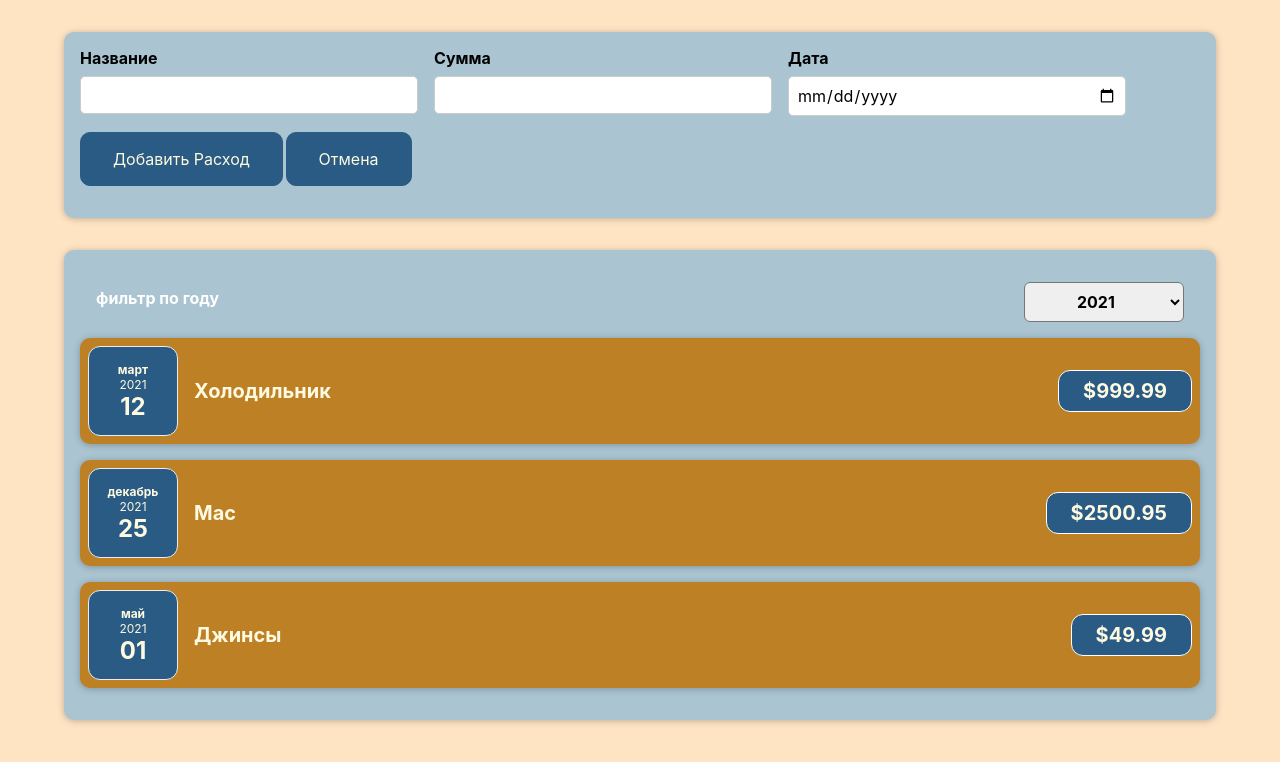
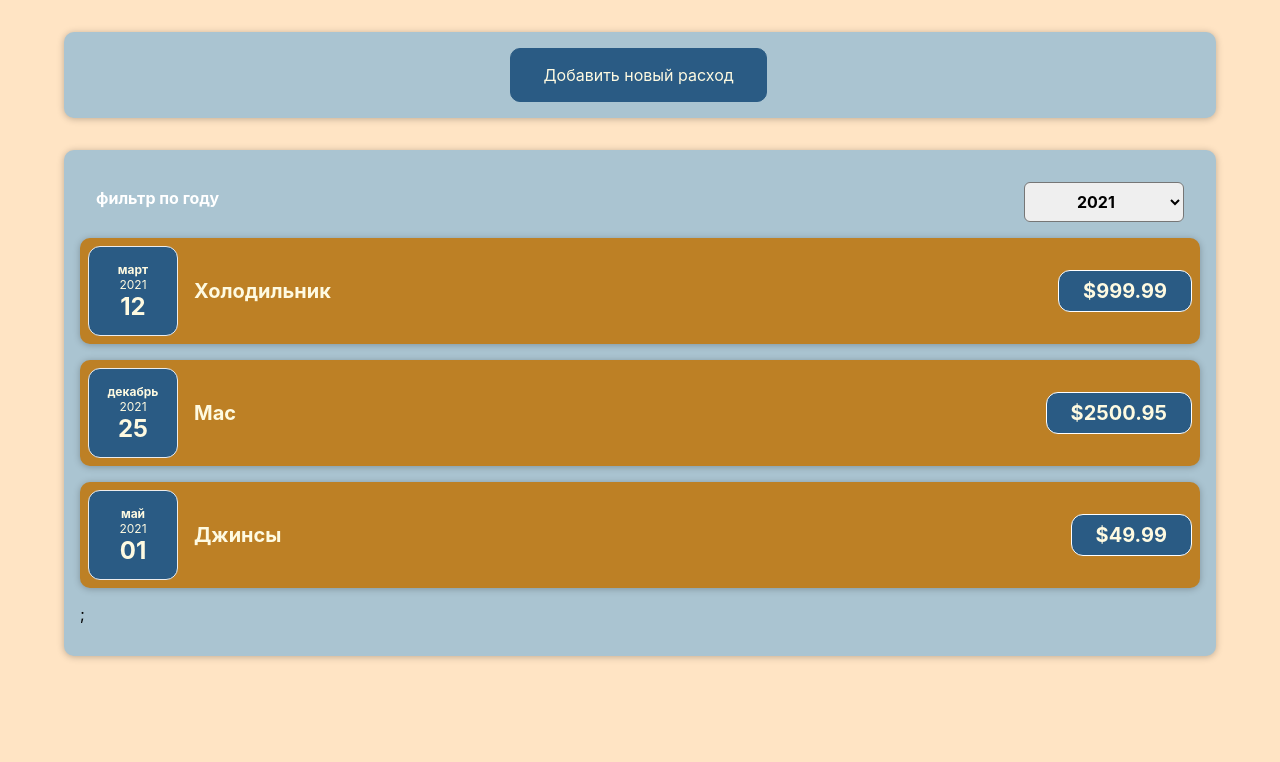
Before and after one commit to AstroKhan/cost-accounting-app, a React (Create React App) app: page / in a window 1280 px wide. Shown: the top 762 px of the page. Built offline with nearby package versions, Linux system fonts and the light colour scheme.

Commit message:
rendering content by the condition

```diff
--- a/src/components/Costs/CostItem.js
+++ b/src/components/Costs/CostItem.js
@@ -4,6 +4,7 @@ import Card from "./../UI/Card";
 
 const CostItem = (props) => {
   return (
+    <li>
       <Card className="cost-item">
         <CostDate date={props.date} />
         <div className="cost-item__description">
@@ -11,6 +12,7 @@ const CostItem = (props) => {
           <div className="cost-item__price">${props.amount}</div>
         </div>
       </Card>
+    </li>
   );
 };
 
--- /dev/null
+++ b/src/components/Costs/CostList.css
@@ -0,0 +1,9 @@
+.cost-list {
+  list-style: none;
+  padding: 0;
+}
+
+.cost-list__fallback {
+  color: #fefae1;
+  text-align: center;
+}
--- /dev/null
+++ b/src/components/Costs/CostList.js
@@ -0,0 +1,24 @@
+import React from "react";
+import CostItem from "./CostItem";
+import './CostList.css';
+
+const CostList = (props) => {
+
+  if (props.costs.length === 0) {
+    return <h2 className=".cost-list__fallback">
+    В этом году расходов нет
+    </h2>
+  }
+  return <ul className="cost-list">
+    {props.costs.map((cost) => (
+      <CostItem
+        key={cost.id}
+        date={cost.date}
+        description={cost.description}
+        amount={cost.amount}
+      />
+    ))};
+  </ul>;
+};
+
+export default CostList;
--- a/src/components/Costs/Costs.js
+++ b/src/components/Costs/Costs.js
@@ -1,8 +1,8 @@
-import CostItem from "./CostItem";
 import "./Costs.css";
 import Card from "./../UI/Card";
 import CostFilter from "./CostFilter";
 import { useState } from "react";
+import CostList from "./CostList";
 
 const Costs = (props) => {
   const [selectedYear, setSelectedYear] = useState("2021");
@@ -13,28 +13,21 @@ const Costs = (props) => {
 
   const filteredCosts = props.costs.filter(cost => {
     return cost.date.getFullYear().toString() === selectedYear
-  })
+  });
 
-  let costContent = <p>В этом году расходов нет</p>
-  if (filteredCosts.length > 0) {
-    costContent = filteredCosts.map((cost) => (
-      <CostItem
-        key={cost.id}
-        date={cost.date}
-        description={cost.description}
-        amount={cost.amount}
-      />
-    ));
-  }
 
   return (
     <div>
       <Card className="costs">
         <CostFilter year={selectedYear} onChangeYear={yearChangeHandler} />
-        {costContent}
+        <CostList costs={filteredCosts} />
       </Card>
     </div>
   );
 };
 
 export default Costs;
+
+function findUniq(arr) {
+  return [...new Set(arr)];
+}
--- a/src/components/NewCost/CostForm.js
+++ b/src/components/NewCost/CostForm.js
@@ -85,7 +85,7 @@ const CostForm = (props) => {
         </div>
         <div className="new-cost__actions">
           <button type="submit">Добавить Расход</button>
-          <button type="reset">Отмена</button>
+          <button type="button" onClick={props.onCancel}>Отмена</button>
         </div>
       </div>
     </form>
--- a/src/components/NewCost/NewCost.js
+++ b/src/components/NewCost/NewCost.js
@@ -1,19 +1,37 @@
 import CostForm from './CostForm';
 import './NewCost.css';
+import React, { useState } from "react";
 
 const NewCost = (props) => {
+
+  const [isFormVisible, setIsFormVisible] = useState(false)
+
   const saveCostDataHendler = (inputCostData) => {
 
     const costData = {
       ...inputCostData,
       id: Math.random().toString()
-    }
+    };
+    props.onAddCost(costData);
+    setIsFormVisible(false)
+  };
 
-    props.onAddCost(costData);
+  const inputCostDataHandler = () => {
+    setIsFormVisible(true)
   }
+  const cancelCostHandler = () => {
+    setIsFormVisible(false);
+  }
+
   return (
     <div className='new-cost'>
-      <CostForm onSaveCostData={saveCostDataHendler}/>
+      {!isFormVisible && (
+      <button onClick={inputCostDataHandler}>
+      Добавить новый расход
+      </button>)}
+      {isFormVisible && <CostForm onSaveCostData={saveCostDataHendler}
+        onCancel={cancelCostHandler}
+      />}
     </div>
   )
 }
```
Lines whose indentation alone changed are shown as unchanged.
